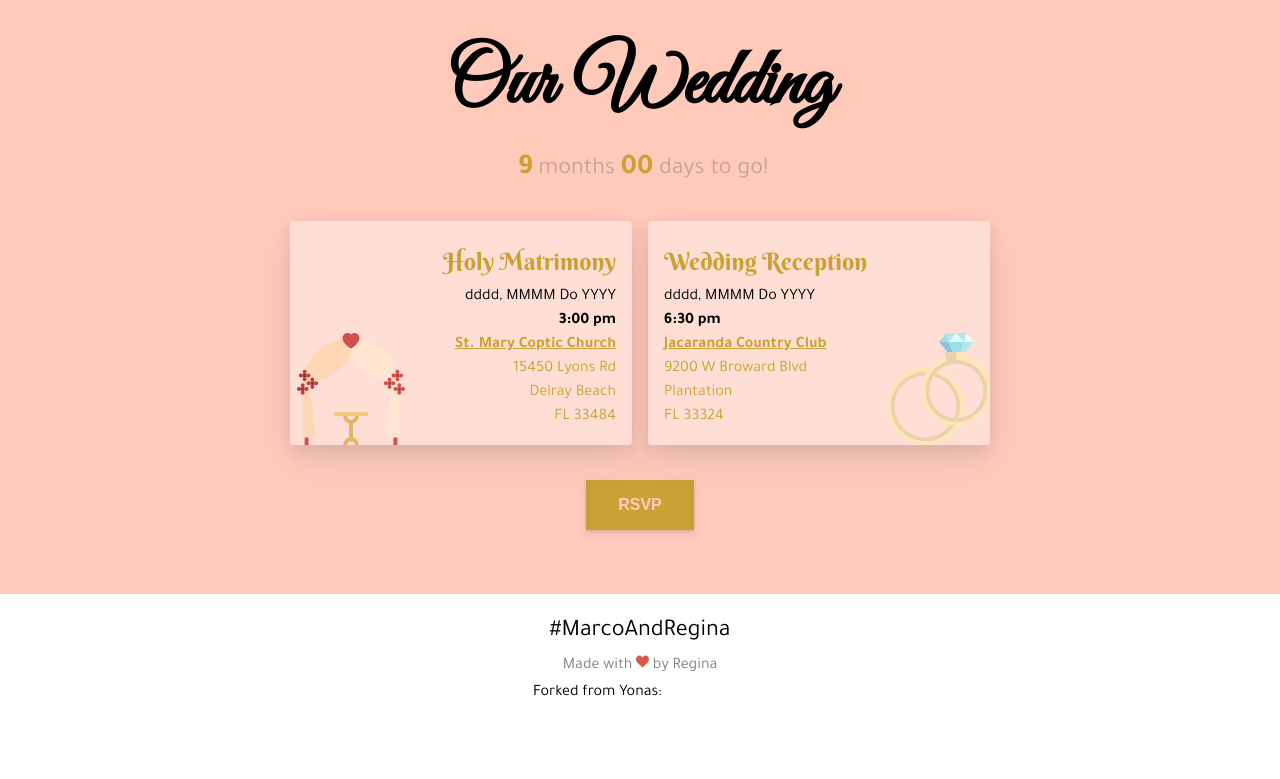
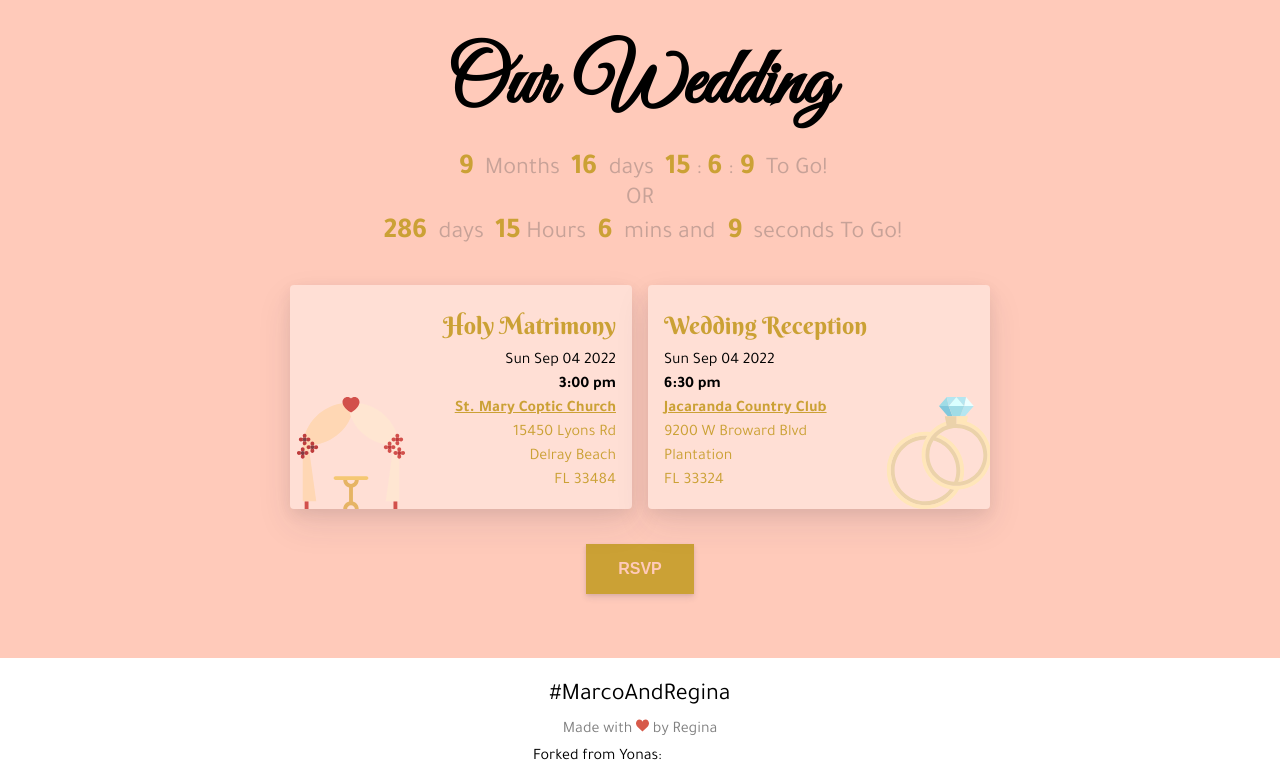
Before and after one commit to rsbaher/marco-regina, a Next.js app: page / in a window 1280 px wide. Shown: the part 1718-2497 px from the top of the page. Before the commit the page ends 2433 px from the top, so only its background shows below. Built offline with nearby package versions, Linux system fonts and the light colour scheme; grey boxes are pictures that could not be loaded.

Commit message:
count down timer working

```diff
--- a/components/Countdown.js
+++ b/components/Countdown.js
@@ -1,4 +1,8 @@
 import styled from 'styled-components'
+import { useEffect, useState } from 'react'
+import React from 'react';
+import ReactDOM from 'react-dom';
+import Countdown from 'react-countdown';
 
 const CountdownDiv = styled.div`
   color: #c7a298;
@@ -14,16 +18,40 @@ const CountdownNumber = styled.span`
 `
 
 export default function CountdownSection({ children }) {
+  const wedDate = new Date(process.env.WEDDING_DATE);
+  const [counter, setCounter] = useState(60);
 
-    return (
-        <>
-            <CountdownDiv>
+  useEffect(() => {
+    counter > 0 && setTimeout(() => setCounter(counter - 1), 1000);
+  }, [counter]);
 
-                <CountdownNumber>9</CountdownNumber>
-                months
-                <CountdownNumber>00</CountdownNumber>
-                days to go!
-            </CountdownDiv>
-        </>
-    )
+  const renderer = ({ days, hours, minutes, seconds, completed }) => {
+    if (completed) {
+      return (<span>Days left. We made it!</span>);
+    } else {
+      let months = Math.floor(days/30)
+      let daysLeft = days - (months  * 30)
+      return (<span> <CountdownNumber>{months}</CountdownNumber> Months <CountdownNumber>{daysLeft}</CountdownNumber> days <CountdownNumber>{hours}</CountdownNumber>:<CountdownNumber>{minutes}</CountdownNumber>:<CountdownNumber>{seconds}</CountdownNumber> To Go!</span>);
+    }
+  };
+
+  const renderer2 = ({ days, hours, minutes, seconds, completed }) => {
+    if (completed) {
+      return (<span>Days left. We made it!</span>);
+    } else {
+      return (<span> <CountdownNumber>{days}</CountdownNumber> days <CountdownNumber>{hours}</CountdownNumber>Hours <CountdownNumber>{minutes}</CountdownNumber> mins and <CountdownNumber>{seconds}</CountdownNumber> seconds To Go!</span>);
+    }
+  };
+
+  return (
+    <>
+      <CountdownDiv>
+        <Countdown date={wedDate} renderer={renderer} />
+        <br />
+        OR
+        <br />
+        <Countdown date={wedDate} renderer={renderer2} />
+      </CountdownDiv>
+    </>
+  )
 }
--- a/components/DetailsSection.js
+++ b/components/DetailsSection.js
@@ -5,6 +5,7 @@ import Card from '../components/card'
 import Link from 'next/link'
 import Button from './button'
 import CardTitle from './CardTitle'
+import React from 'react';
 
 const WeddingDetails = styled.div`
   display: grid;
@@ -46,7 +47,8 @@ const WeddingAddress = styled.div`
   color: #cba135;
 `
 export default function DetailsSection ({ children }) {
-  const DateFormat = "dddd, MMMM Do YYYY";
+  const wedDate = new Date(process.env.WEDDING_DATE);
+
   return (
     <>
         <Subtitle style={{ paddingTop: '2em', marginBottom: '.2em', marginTop: '0em' }}>
@@ -58,7 +60,7 @@ export default function DetailsSection ({ children }) {
         <WeddingDetails>
           <Card venue="sg" style={{ textAlign: 'right' }} className="background-color-light-pink">
             <CardTitle>Holy Matrimony</CardTitle>
-            <div>{ DateFormat }</div>
+            <div>{ wedDate.toDateString() }</div>
             <div className="weddingTime">{ process.env.WEDDING_TIME.ceremony }</div>
             <WeddingVenue
               href={ process.env.CEREMONY_ADDR.url }
@@ -76,7 +78,7 @@ export default function DetailsSection ({ children }) {
           </Card>
           <Card venue="jkt" className="background-color-light-pink">
             <CardTitle>Wedding Reception</CardTitle>
-            <div>{ DateFormat }</div>
+            <div>{ wedDate.toDateString() }</div>
             <div className="weddingTime">{ process.env.WEDDING_TIME.cocktail }</div>
             <WeddingVenue
               href={ process.env.RECEPTION_ADDR.url }
--- a/package.json
+++ b/package.json
@@ -11,6 +11,7 @@
     "formik": "^2.2.9",
     "next": "12.0.4",
     "react": "17.0.2",
+    "react-countdown": "^2.3.2",
     "react-dom": "17.0.2",
     "react-toastify": "^8.1.0",
     "styled-components": "^5.3.3"
```
Also changed, not shown: 1 other file (tests, documents, lock files or other folders).
